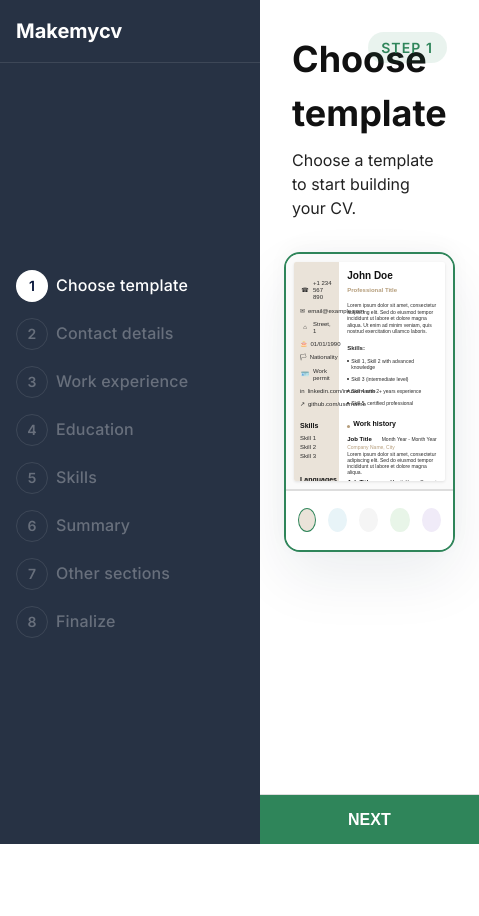
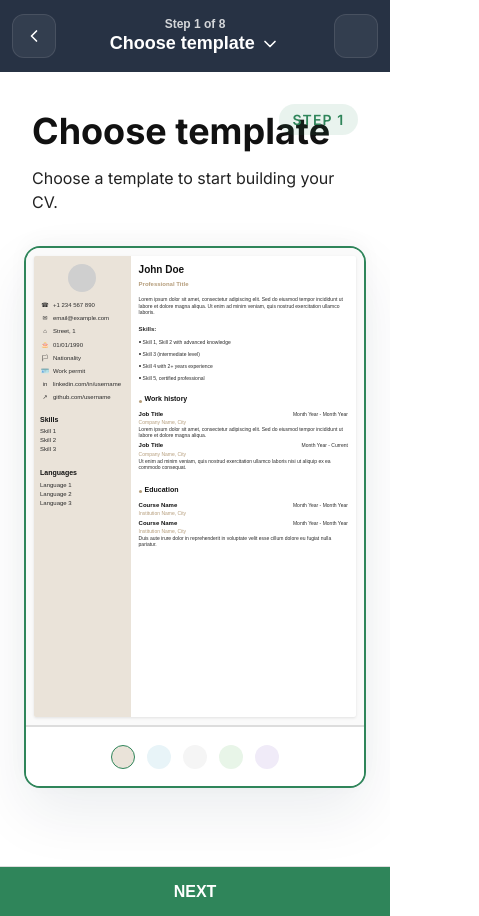
Before and after one commit to MishaKompaniec/make-cv, a Next.js app: page /create-cv in a window 390 px wide. Shown: the whole page, 479 px wide, since content can reach past the window. Before the commit the page ends 844 px from the top, so only its background shows below. Built offline with nearby package versions, Linux system fonts and the light colour scheme; what @react-pdf/renderer would draw is missing.

Commit message:
feat: add mobile-responsive sidebar with dropdown navigation and replace window.location with Next.js router

```diff
--- a/src/app/create-cv/page.tsx
+++ b/src/app/create-cv/page.tsx
@@ -21,10 +21,6 @@ export default function ChooseTemplatePage() {
     "cv-template-color",
     TEMPLATE_1_COLORS[0].value,
   );
-
-  const handleNextClick = () => {
-    window.location.href = "/create-cv/contact-details";
-  };
 
   return (
     <div className={styles.pageContainer}>
@@ -73,7 +69,6 @@ export default function ChooseTemplatePage() {
         showBack={false}
         nextText="Next"
         nextHref="/create-cv/contact-details"
-        onNextClick={handleNextClick}
       />
     </div>
   );
--- a/src/components/layout/navigation-footer/navigation-footer.tsx
+++ b/src/components/layout/navigation-footer/navigation-footer.tsx
@@ -2,6 +2,7 @@
 
 import { Button } from "@/components/ui/button/button";
 import Link from "next/link";
+import { useRouter } from "next/navigation";
 import styles from "./navigation-footer.module.scss";
 
 interface NavigationFooterProps {
@@ -21,11 +22,13 @@ export function NavigationFooter({
   nextText = "Next",
   onNextClick,
 }: NavigationFooterProps) {
+  const router = useRouter();
+
   const handleNextClick = () => {
     if (onNextClick) {
       onNextClick();
     } else if (nextHref) {
-      window.location.href = nextHref;
+      router.push(nextHref);
     }
   };
 
--- a/src/components/layout/sidebar/sidebar.module.scss
+++ b/src/components/layout/sidebar/sidebar.module.scss
@@ -135,3 +135,226 @@
   border-left: 1px dashed rgba(255, 255, 255, 0.2);
   height: 20px;
 }
+
+.mobileHeader {
+  display: none;
+}
+
+.mobileHeaderIconButton {
+  display: none;
+}
+
+.mobileHeaderIcon {
+  display: block;
+}
+
+.mobileHeaderCenter {
+  display: none;
+}
+
+.mobileHeaderStepCount {
+  font-size: 0.75rem;
+  font-weight: 600;
+  opacity: 0.8;
+}
+
+.mobileHeaderTitleRow {
+  display: flex;
+  align-items: center;
+  justify-content: center;
+  gap: 0.35rem;
+}
+
+.mobileHeaderTitle {
+  font-size: 1.125rem;
+  font-weight: 700;
+  line-height: 1.2;
+}
+
+.mobileHeaderChevron {
+  transition: transform $transition;
+}
+
+.mobileHeaderChevronOpen {
+  transform: rotate(180deg);
+}
+
+.mobileOverlay {
+  display: none;
+}
+
+.mobileDropdown {
+  display: none;
+}
+
+.mobileDropdownItem {
+  display: none;
+}
+
+@media (max-width: $breakpoint-tablet) {
+  .sidebar {
+    width: 100%;
+    height: 72px;
+    position: fixed;
+    top: 0;
+    left: 0;
+    right: 0;
+    z-index: 200;
+    flex-direction: row;
+    align-items: center;
+  }
+
+  .nav {
+    display: none;
+  }
+
+  .account {
+    display: none;
+  }
+
+  .steps {
+    display: none;
+  }
+
+  .logo {
+    border-bottom: 0;
+    padding: 1rem 1rem;
+  }
+}
+
+@media (max-width: $breakpoint-desktop) {
+  :global(body.create-flow) {
+    .sidebar {
+      width: 100%;
+      height: 72px;
+      position: fixed;
+      top: 0;
+      left: 0;
+      right: 0;
+      z-index: 200;
+      flex-direction: row;
+      align-items: center;
+    }
+
+    .logo {
+      display: none;
+    }
+
+    .nav {
+      display: none;
+    }
+
+    .account {
+      display: none;
+    }
+
+    .steps {
+      display: none;
+    }
+
+    .mobileHeader {
+      display: grid;
+      grid-template-columns: 44px 1fr 44px;
+      align-items: center;
+      width: 100%;
+      padding: 0 12px;
+    }
+
+    .mobileHeaderIconButton {
+      display: inline-flex;
+      align-items: center;
+      justify-content: center;
+      width: 44px;
+      height: 44px;
+      border-radius: 12px;
+      color: $white;
+      text-decoration: none;
+      background: rgba(255, 255, 255, 0.06);
+      border: 1px solid rgba(255, 255, 255, 0.1);
+    }
+
+    .mobileHeaderCenter {
+      display: flex;
+      flex-direction: column;
+      align-items: center;
+      justify-content: center;
+      gap: 2px;
+      background: transparent;
+      color: $white;
+      border: 0;
+      padding: 0;
+      cursor: pointer;
+      text-align: center;
+      min-width: 0;
+    }
+
+    .mobileHeaderTitle {
+      max-width: 100%;
+      overflow: hidden;
+      text-overflow: ellipsis;
+      white-space: nowrap;
+    }
+
+    .mobileOverlay {
+      display: block;
+      position: fixed;
+      inset: 0;
+      top: 72px;
+      background: rgba(0, 0, 0, 0.35);
+      border: 0;
+      padding: 0;
+      margin: 0;
+      z-index: 190;
+    }
+
+    .mobileDropdown {
+      display: block;
+      position: fixed;
+      top: 72px;
+      left: 0;
+      right: 0;
+      background: $sidebar-bg;
+      transform: translateY(-8px);
+      opacity: 0;
+      pointer-events: none;
+      transition:
+        transform $transition,
+        opacity $transition;
+      padding: 10px 12px 14px;
+      z-index: 195;
+      border-bottom-left-radius: 18px;
+      border-bottom-right-radius: 18px;
+      box-shadow: 0 18px 40px rgba(0, 0, 0, 0.35);
+    }
+
+    .mobileDropdownOpen {
+      transform: translateY(0);
+      opacity: 1;
+      pointer-events: auto;
+    }
+
+    .mobileDropdownItem {
+      display: flex;
+      align-items: center;
+      justify-content: space-between;
+      gap: 0.75rem;
+      padding: 12px 10px;
+      border-radius: 14px;
+      text-decoration: none;
+      color: $white;
+      cursor: default;
+    }
+
+    .step {
+      color: rgba(255, 255, 255, 0.3);
+    }
+
+    .activeStep {
+      color: $white;
+    }
+
+    .completedStep {
+      color: $accent;
+    }
+  }
+}
--- a/src/components/layout/sidebar/sidebar.tsx
+++ b/src/components/layout/sidebar/sidebar.tsx
@@ -2,11 +2,13 @@
 
 import Link from "next/link";
 import { usePathname } from "next/navigation";
+import { useEffect, useMemo, useState } from "react";
 import styles from "./sidebar.module.scss";
 
 export function Sidebar() {
   const pathname = usePathname();
   const isCreateFlow = pathname.startsWith("/create-cv");
+  const [isMobileMenuOpen, setIsMobileMenuOpen] = useState(false);
 
   const steps = [
     { title: "Choose template", path: "/create-cv" },
@@ -19,12 +21,30 @@ export function Sidebar() {
     { title: "Finalize", path: "/create-cv/finalize" },
   ];
 
-  const getCurrentStepIndex = () => {
+  const currentStepIndex = useMemo(() => {
     const currentIndex = steps.findIndex((step) => step.path === pathname);
-    return currentIndex >= 0 ? currentIndex : -1;
+    return currentIndex >= 0 ? currentIndex : 0;
+  }, [pathname, steps]);
+
+  const currentStep = steps[currentStepIndex];
+  const stepCount = steps.length;
+  const currentStepNumber = currentStepIndex + 1;
+
+  const previousStepPath = useMemo(() => {
+    if (currentStepIndex === 0) return "/";
+    return steps[currentStepIndex - 1]?.path ?? "/create-cv";
+  }, [currentStepIndex, steps]);
+
+  useEffect(() => {
+    setIsMobileMenuOpen(false);
+  }, [pathname]);
+
+  useEffect(() => {
+    document.body.classList.toggle("create-flow", isCreateFlow);
+    return () => {
+      document.body.classList.remove("create-flow");
     };
-
-  const currentStepIndex = getCurrentStepIndex();
+  }, [isCreateFlow]);
 
   return (
     <aside className={styles.sidebar}>
@@ -33,16 +53,94 @@ export function Sidebar() {
       </Link>
 
       {isCreateFlow ? (
-        <div className={styles.steps}>
+        <>
+          <div className={styles.mobileHeader}>
+            <Link
+              href={previousStepPath}
+              className={styles.mobileHeaderIconButton}
+              aria-label="Go back"
+            >
+              <svg
+                className={styles.mobileHeaderIcon}
+                width="20"
+                height="20"
+                viewBox="0 0 24 24"
+                fill="none"
+                xmlns="http://www.w3.org/2000/svg"
+              >
+                <path
+                  d="M15 18l-6-6 6-6"
+                  stroke="currentColor"
+                  strokeWidth="2"
+                  strokeLinecap="round"
+                  strokeLinejoin="round"
+                />
+              </svg>
+            </Link>
+
+            <button
+              type="button"
+              className={styles.mobileHeaderCenter}
+              onClick={() => setIsMobileMenuOpen((v) => !v)}
+              aria-expanded={isMobileMenuOpen}
+              aria-label="Toggle steps"
+            >
+              <div className={styles.mobileHeaderStepCount}>
+                Step {currentStepNumber} of {stepCount}
+              </div>
+              <div className={styles.mobileHeaderTitleRow}>
+                <div className={styles.mobileHeaderTitle}>
+                  {currentStep.title}
+                </div>
+                <svg
+                  className={`${styles.mobileHeaderChevron}${
+                    isMobileMenuOpen ? ` ${styles.mobileHeaderChevronOpen}` : ""
+                  }`}
+                  width="20"
+                  height="20"
+                  viewBox="0 0 24 24"
+                  fill="none"
+                  xmlns="http://www.w3.org/2000/svg"
+                >
+                  <path
+                    d="M6 9l6 6 6-6"
+                    stroke="currentColor"
+                    strokeWidth="2"
+                    strokeLinecap="round"
+                    strokeLinejoin="round"
+                  />
+                </svg>
+              </div>
+            </button>
+
+            <div className={styles.mobileHeaderIconButton} aria-hidden="true" />
+          </div>
+
+          {isMobileMenuOpen ? (
+            <button
+              type="button"
+              className={styles.mobileOverlay}
+              onClick={() => setIsMobileMenuOpen(false)}
+              aria-label="Close steps"
+            />
+          ) : null}
+
+          <div
+            className={`${styles.mobileDropdown}${
+              isMobileMenuOpen ? ` ${styles.mobileDropdownOpen}` : ""
+            }`}
+          >
             {steps.map((step, index) => {
               const stepNumber = index + 1;
               const isActiveStep = index === currentStepIndex;
               const isCompletedStep = index < currentStepIndex;
 
               return (
-              <div key={step.path} className={styles.stepWrapper}>
+                <div key={step.path} className={styles.mobileDropdownItem}>
                   <div
-                  className={`${styles.step} ${isActiveStep ? styles.activeStep : ""} ${isCompletedStep ? styles.completedStep : ""}`}
+                    className={`${styles.step} ${
+                      isActiveStep ? styles.activeStep : ""
+                    } ${isCompletedStep ? styles.completedStep : ""}`}
                   >
                     <span className={styles.stepNumber}>
                       {isCompletedStep ? "✓" : stepNumber}
@@ -53,6 +151,30 @@ export function Sidebar() {
               );
             })}
           </div>
+
+          <div className={styles.steps}>
+            {steps.map((step, index) => {
+              const stepNumber = index + 1;
+              const isActiveStep = index === currentStepIndex;
+              const isCompletedStep = index < currentStepIndex;
+
+              return (
+                <div key={step.path} className={styles.stepWrapper}>
+                  <div
+                    className={`${styles.step} ${
+                      isActiveStep ? styles.activeStep : ""
+                    } ${isCompletedStep ? styles.completedStep : ""}`}
+                  >
+                    <span className={styles.stepNumber}>
+                      {isCompletedStep ? "✓" : stepNumber}
+                    </span>
+                    <span className={styles.stepTitle}>{step.title}</span>
+                  </div>
+                </div>
+              );
+            })}
+          </div>
+        </>
       ) : (
         <>
           <nav className={styles.nav}>
--- a/src/styles/globals.scss
+++ b/src/styles/globals.scss
@@ -49,3 +49,19 @@ h6 {
   margin-left: 260px;
   min-height: 100vh;
 }
+
+@media (max-width: $breakpoint-tablet) {
+  .main-content {
+    margin-left: 0;
+    padding-top: 72px;
+  }
+}
+
+@media (max-width: $breakpoint-desktop) {
+  body.create-flow {
+    .main-content {
+      margin-left: 0;
+      padding-top: 72px;
+    }
+  }
+}
--- a/src/styles/variables.scss
+++ b/src/styles/variables.scss
@@ -37,6 +37,10 @@ $border-radius: 0.5rem;
 $transition: 0.2s ease-in-out;
 $transition-smooth: 0.3s ease;
 
+// Breakpoints
+$breakpoint-tablet: 768px;
+$breakpoint-desktop: 1024px;
+
 // Shadows
 $shadow-sm: 0 2px 6px rgba($primary, 0.2);
 $shadow-md: 0 4px 12px rgba($primary, 0.3);
```
Also changed, not shown: src/app/create-cv/contact-details/page.tsx (+5 -2 lines). Lines whose indentation alone changed are shown as unchanged.
